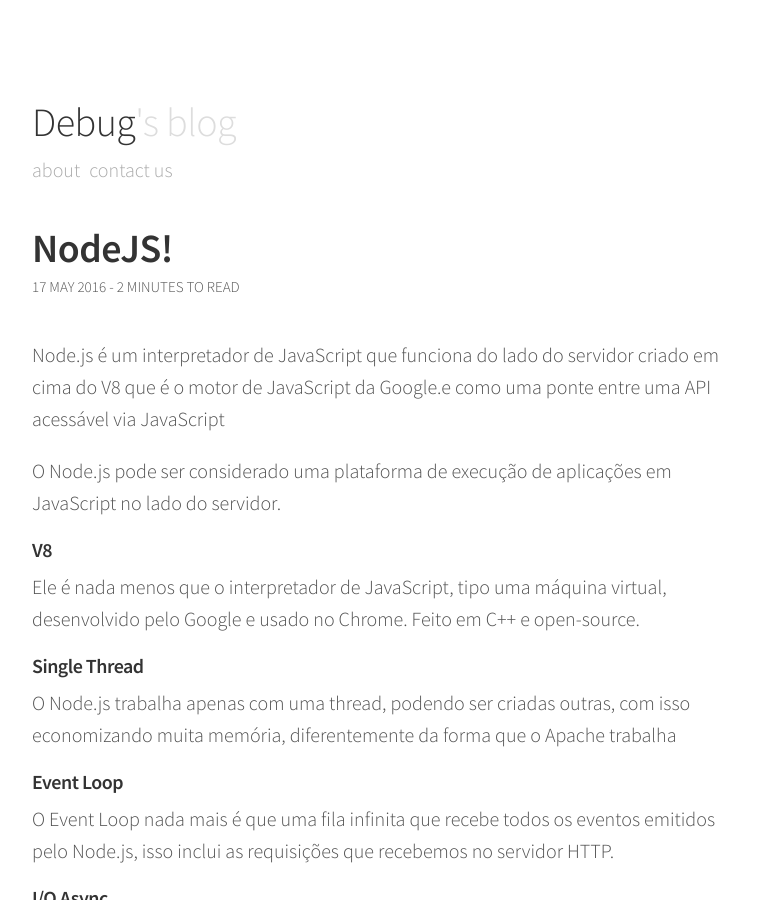
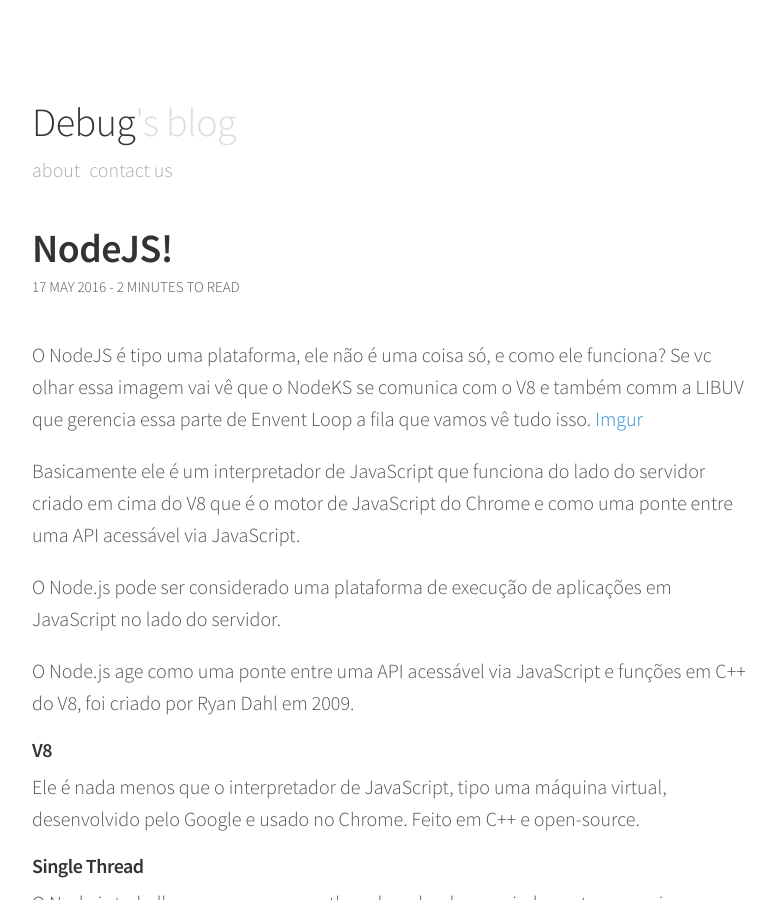
Before and after one commit to indrajithbandara/debug-blog, a Jekyll site: the page built from _posts/2016-05-15-nodejs..md, in a window 1280 px wide and 900 px high. Shown: the whole window, without its empty margins (248-1023 px from the left). Built offline with Jekyll 4.4.1, drawn with Linux system fonts in a browser that asks for light colours; comment, search, counter and statistics services are not loaded.

Commit message:
subidinha da bahia

```diff
--- a/_posts/2016-05-15-nodejs..md
+++ b/_posts/2016-05-15-nodejs..md
@@ -5,12 +5,22 @@
 categories: start blog
 ---
 
-Node.js é um interpretador de JavaScript que funciona do lado do servidor criado
-em cima do V8 que é o motor de JavaScript da Google.e como uma ponte entre uma API
-acessável via JavaScript
+O NodeJS é tipo uma plataforma, ele não é uma coisa só, e como ele funciona?
+Se vc olhar essa imagem vai vê que o NodeKS se comunica com o V8
+e também comm a LIBUV que gerencia essa parte de Envent Loop a fila que vamos vê tudo isso.
+[Imgur](http://i.imgur.com/BXonCXX.png)
 
 
-O Node.js pode ser considerado uma plataforma de execução de aplicações em JavaScript no lado do servidor.
+Basicamente ele é um  interpretador de JavaScript que funciona do lado do servidor
+criado em cima do V8 que é o motor de JavaScript do Chrome e como uma ponte entre uma API
+acessável via JavaScript.
+
+O Node.js pode ser considerado uma plataforma de execução de aplicações em JavaScript no
+lado do servidor.
+
+O Node.js age como uma ponte entre uma API acessável via JavaScript e funções em C++ do V8, foi criado por Ryan Dahl em 2009.
+
+
 
 ##### V8
 Ele é nada menos que o interpretador de JavaScript, tipo uma máquina virtual, desenvolvido pelo Google e usado no Chrome. Feito em C++ e open-source.
```
